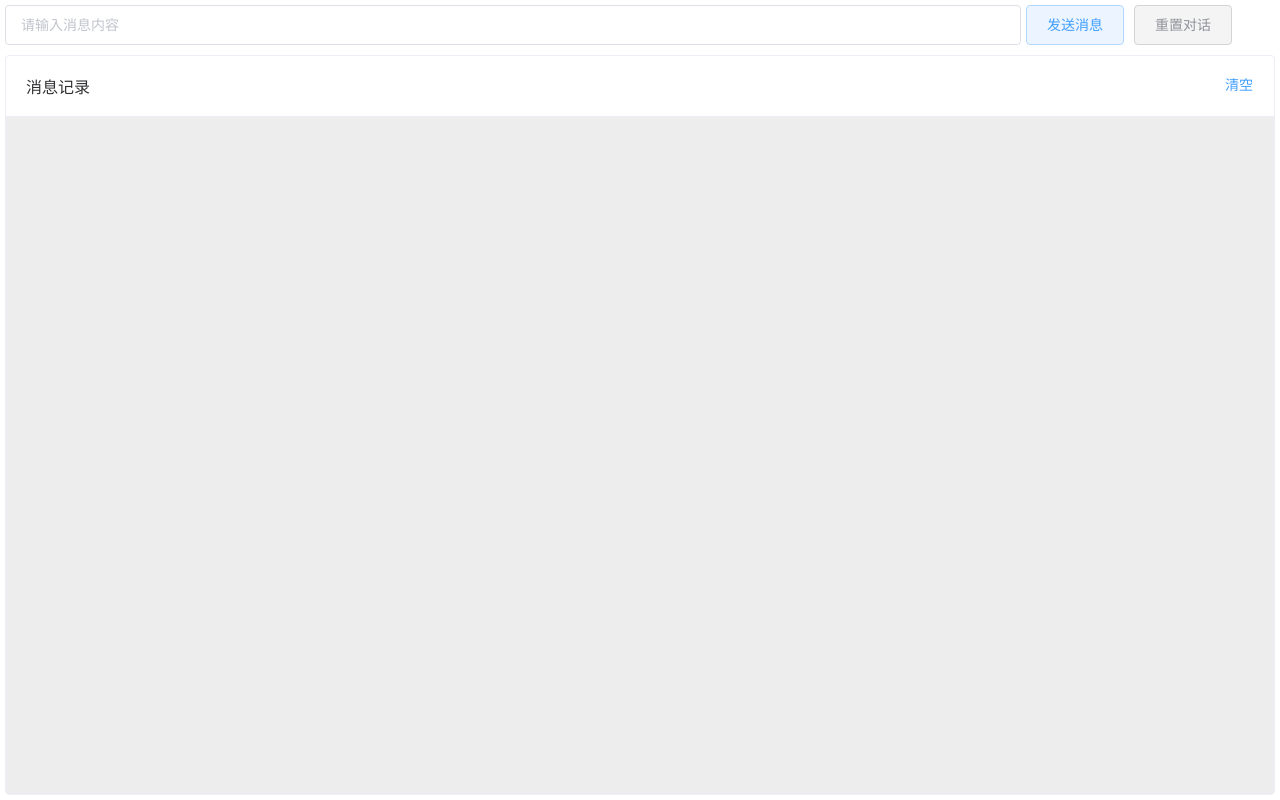
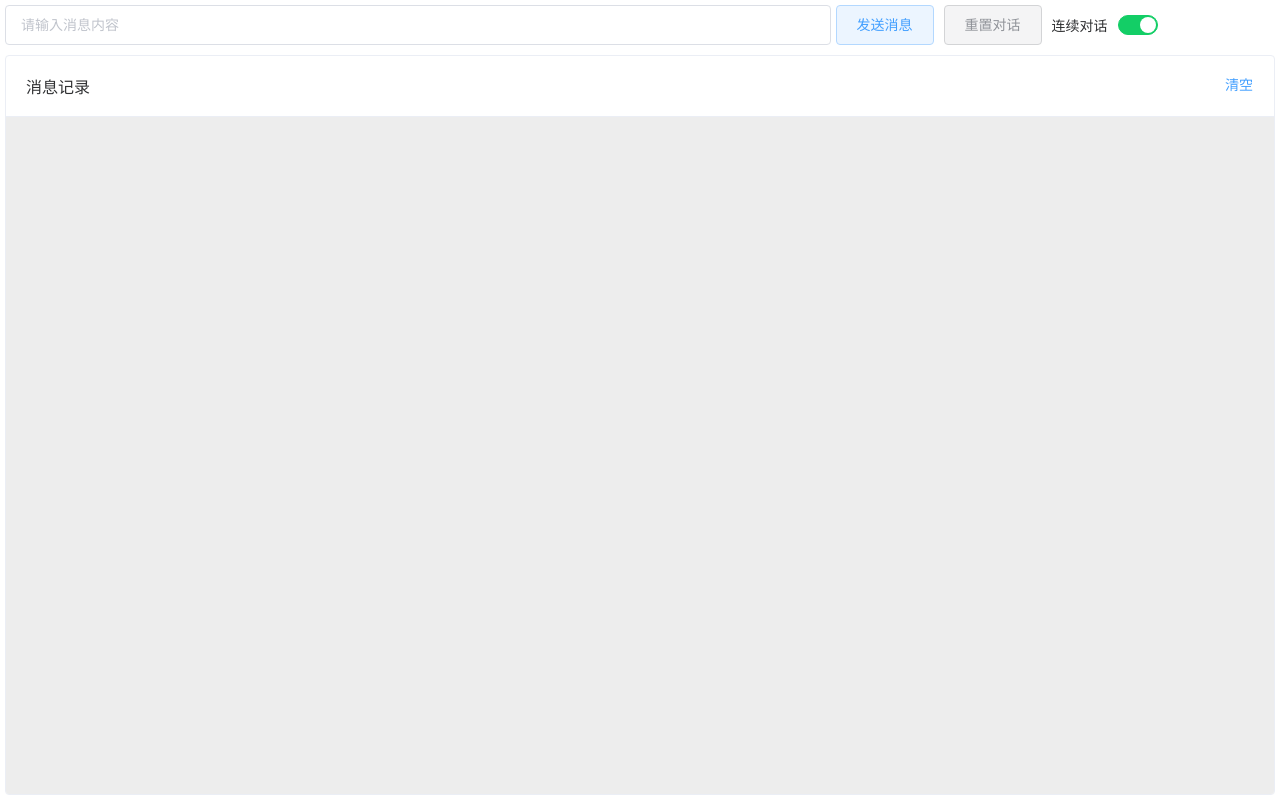
Before and after one commit to TianCai250/chatgpt, a plain HTML site: page index.html in a window 1280 px wide. Drawn offline with Linux system fonts and the light colour scheme.

Commit message:
增加连续对话开关

```diff
--- a/css/index.css
+++ b/css/index.css
@@ -16,12 +16,19 @@
 }
 
 .question {
-    width: 80%;
+    width: 65%;
     margin-right: 5px;
 }
 
 .btns {
     display: flex;
+    align-items: center;
+}
+
+.btns .switch-label {
+    margin: 0 10px;
+    color: #303133;
+    font-size: 14px;
 }
 
 .container {
--- a/index.html
+++ b/index.html
@@ -4,7 +4,8 @@
 <head>
     <meta charset="UTF-8">
     <meta http-equiv="X-UA-Compatible" content="IE=edge">
-    <meta name="viewport" content="width=device-width, initial-scale=1.0, minimum-scale=1.0, maximum-scale=1.0, user-scalable=no" />
+    <meta name="viewport"
+        content="width=device-width, initial-scale=1.0, minimum-scale=1.0, maximum-scale=1.0, user-scalable=no" />
     <title>AI chatgpt</title>
     <link rel="stylesheet" href="./css/elementui.css">
     <link rel="stylesheet" href="./css/index.css">
@@ -20,6 +21,9 @@
             <div class="btns">
                 <el-button @click="sendMsg" type="primary" :disabled="lockBtn" plain>发送消息</el-button>
                 <el-button @click="resetMsg" type="info" :disabled="lockBtn" plain>重置对话</el-button>
+                <span class="switch-label">连续对话</span>
+                <el-switch v-model="continueTalk" active-color="#13ce66" :disabled="lockBtn">
+                </el-switch>
             </div>
 
         </div>
--- a/js/main.js
+++ b/js/main.js
@@ -7,6 +7,7 @@ new Vue({
             lockBtn: false,
             currentParentId: '',
             options: {},
+            continueTalk: true,
         };
     },
     methods: {
@@ -38,6 +39,10 @@ new Vue({
             this.$refs.bottomEmpty.scrollIntoView({
                 behavior: 'smooth',
             });
+            // 关闭连续对话
+            if(!this.continueTalk) {
+                this.currentParentId = '';
+            }
             if (this.currentParentId) {
                 this.options = {
                     parentMessageId: this.currentParentId,
```
